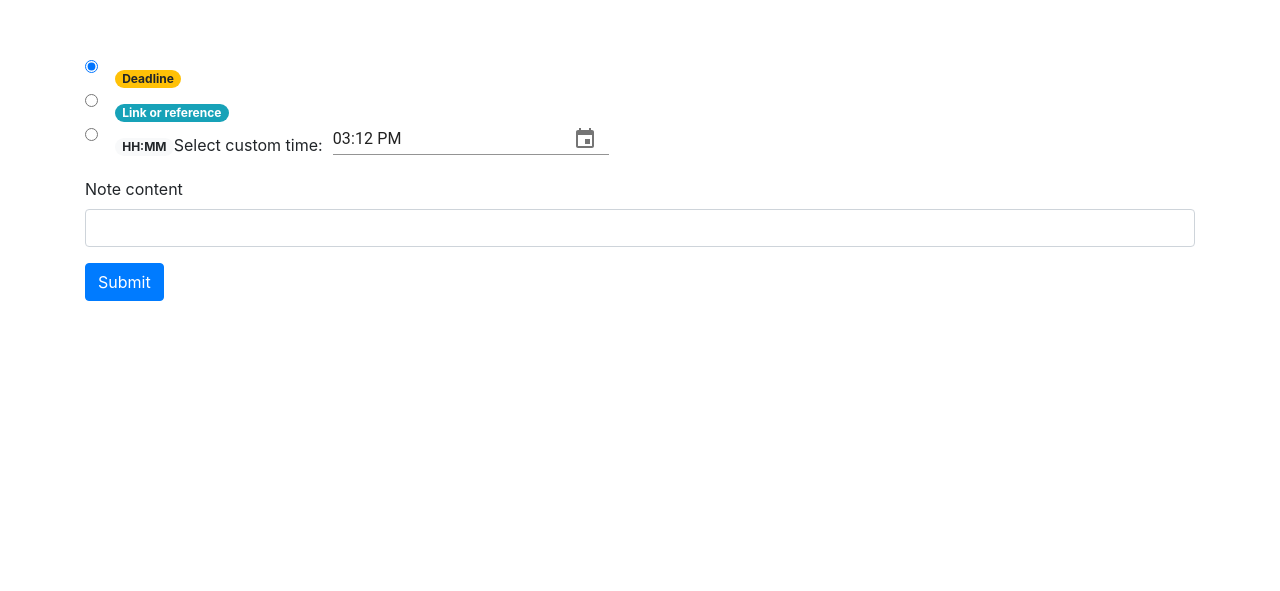
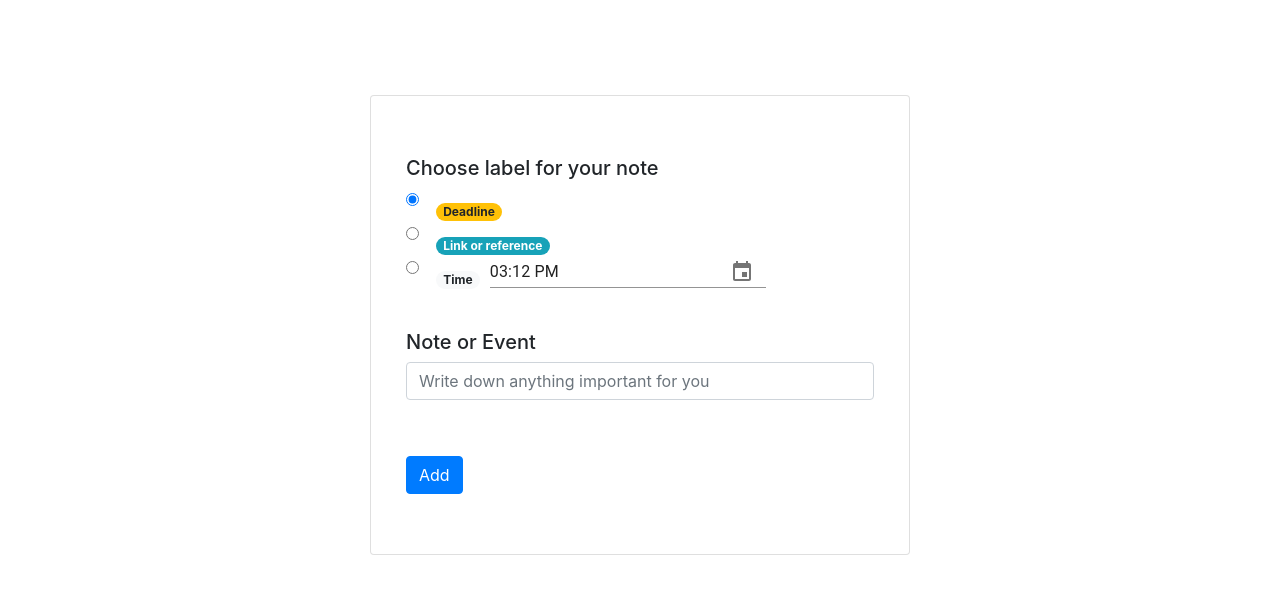
Before and after one commit to msaaddev/Notelify, a React (Create React App) app: page / in a window 1280 px wide. Shown: the part 1520-2111 px from the top of the page. Built offline with nearby package versions, Linux system fonts and the light colour scheme.

Commit message:
IMPROVE: redesign adding form

```diff
--- a/src/App.js
+++ b/src/App.js
@@ -181,8 +181,22 @@ function App() {
                 </div>
             </div>
             <div className='note-editor container'>
+
+                <div id="emptySpace" className='row'></div>
+
                 <div className='row'>
+                    <div className='col-sm-3'></div>
+                    <div className='col-sm-6'>
+                        <div className='card'>
+                            <div className='card-body'>
+
+                                <div className='container'>
+                                    <div className='row'>
+                                        <div className='col-sm-12' id="emptySpace"></div>
+
                                         <div className='col-sm-12'>
+                                            <h5>Choose label for your note</h5>
+
                                             <div className='form-check'>
                                                 <input
                                                     className='form-check-input'
@@ -198,6 +212,10 @@ function App() {
                                                     <span className='badge badge-pill badge-warning'>Deadline</span>
                                                 </label>
                                             </div>
+
+                                        </div>
+
+                                        <div className='col-sm-12'>
                                             <div className='form-check'>
                                                 <input
                                                     className='form-check-input'
@@ -211,6 +229,9 @@ function App() {
                                                     </span>
                                                 </label>
                                             </div>
+                                        </div>
+
+                                        <div className='col-sm-12'>
                                             <div className='form-check'>
                                                 <input
                                                     className='form-check-input'
@@ -219,18 +240,43 @@ function App() {
                                                     id='badge-time'
                                                 ></input>
                                                 <label className='form-check-label badge-radio' htmlFor='badge-time'>
-                                <span className='badge badge-pill badge-light'>HH:MM</span>
-                                Select custom time:
+                                                    <span className='badge badge-pill badge-light'>Time</span>
                                                 </label>
                                                 <MuiPickersUtilsProvider utils={DateFnsUtils}>
                                                     <KeyboardTimePicker onChange={e => timePickerChange(e)} />
                                                 </MuiPickersUtilsProvider>
                                             </div>
+                                        </div>
+                                    </div>
+
+                                </div>
+
+                                <div className="container">
+                                    <div className="row">
+                                        <div className="col-sm-12" id="emptySpace">
+
+                                        </div>
+                                        <div className="col-sm-12">
+                                            <h5>Note or Event</h5>
                                             <div className='form-group note-content-input'>
-                            <label htmlFor='note-content'>Note content</label>
-                            <input id='note-content' className='form-control' />
+                                                <input id='note-content' className='form-control' placeholder="Write down anything important for you"/>
                                             </div>
-                        <button className='submit-note btn btn-primary'>Submit</button>
+                                        </div>
+                                    </div>
+                                </div>
+
+                                <div className='container'>
+                                    <div className='row'>
+                                        <div className='col-sm-12' id="emptySpace"></div>
+                                        <div className='col-sm-12'>
+                                            <button className='submit-note btn btn-primary'>Add</button>
+                                        </div>
+                                        <div className='col-sm-12' id="emptySpace"></div>
+                                    </div>
+                                </div>
+
+                            </div>
+                        </div>
                     </div>
                 </div>
             </div>
--- a/src/styles/style.css
+++ b/src/styles/style.css
@@ -1,9 +1,5 @@
 body {
     /* overflow: hidden; */
-}
-
-.note-content-input {
-    margin-top: 20px;
 }
 
 .note-editor {
@@ -18,3 +14,7 @@ body {
 .badge-radio {
     margin: 10px;
 }
+
+#emptySpace {
+    height: 5vh;
+}
```
Lines whose indentation alone changed are shown as unchanged.
